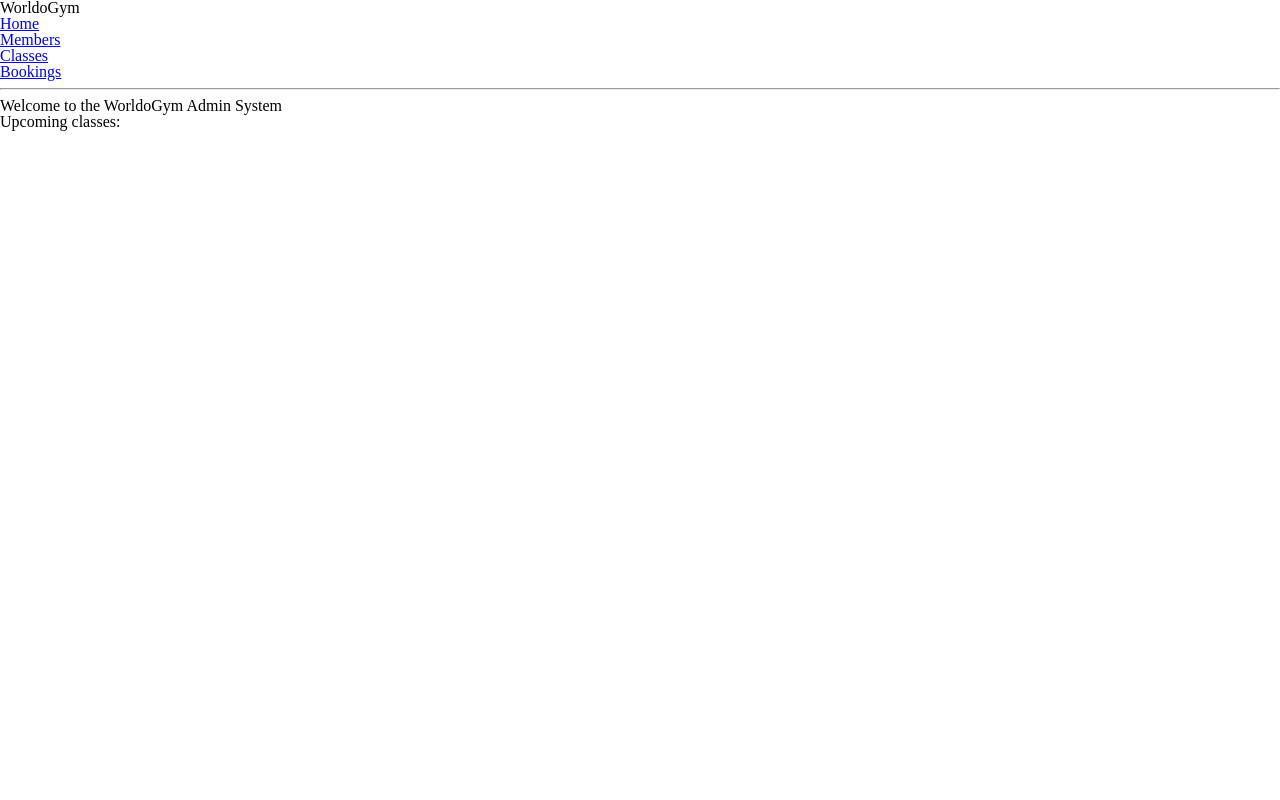
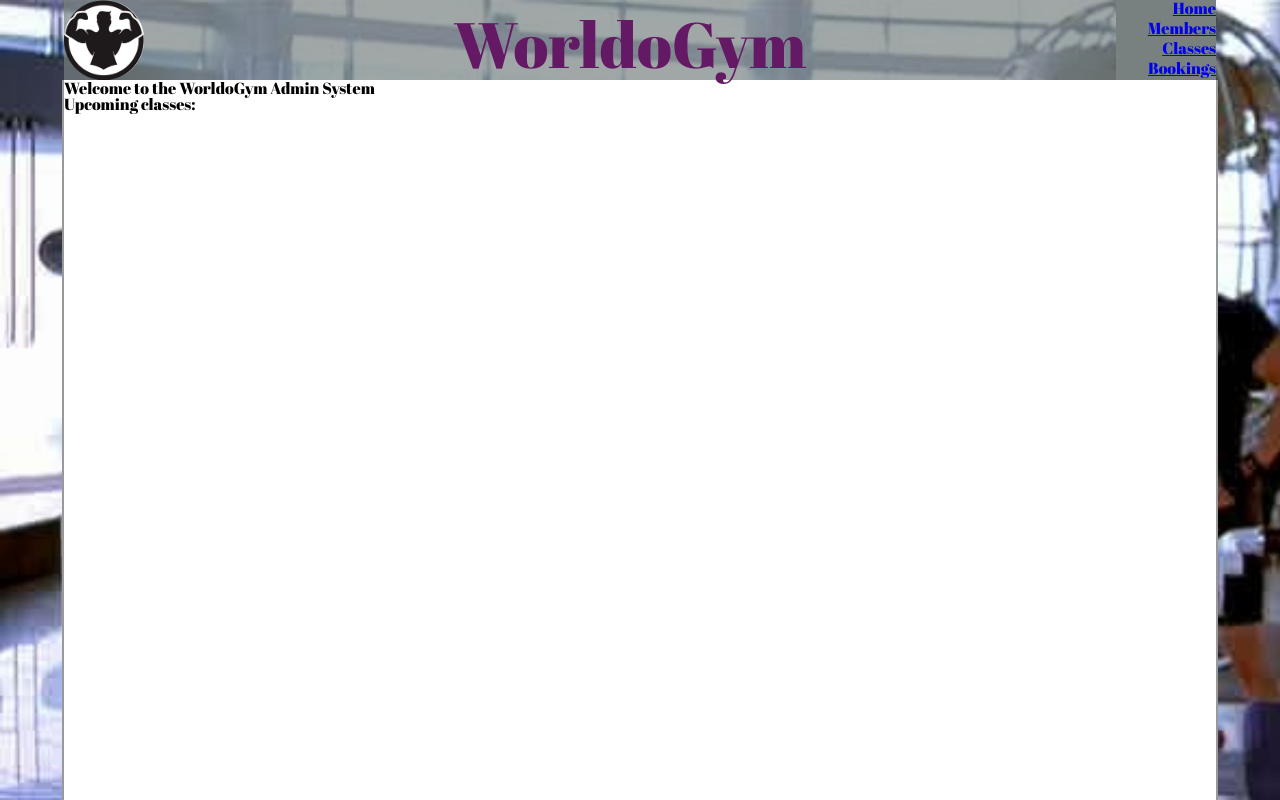
Before and after one commit to Boystavros/gym_admin_app_Python, a Flask app: page / in a window 1280 px wide. Run offline with Flask 2, Linux system fonts and the light colour scheme; data that the repository does not hold is empty; some libraries are stand-ins or nearby versions.

Commit message:
All MVP back end complete and CSS started.

```diff
--- a/console.py
+++ b/console.py
@@ -76,4 +76,4 @@
 
 #TEST booking by... functions
 # print(booking_repository.bookings_by_member(member1)[0].__dict__)
-print(booking_repository.bookings_by_class(fit_class3))
+# print(booking_repository.bookings_by_class(fit_class3))
--- a/static/css/styles.css
+++ b/static/css/styles.css
@@ -0,0 +1,65 @@
+html {
+    background-image: url(/static/images/globogym_scene.jpeg);
+    background-size: cover;
+    margin: 0%;
+    padding: 0%;
+}
+
+body {
+    font-family: 'Abril Fatface', cursive;
+    margin: 0%;
+    padding: 0%;
+}
+
+header {
+    width: 90%;
+    margin-left: 5%;
+    margin-right: 5%;
+    height: 10%;
+    background-color: rgba(120, 128, 128, 0.687);
+    display: inline-flex;
+    flex-direction: row;
+    justify-content: space-between;
+}
+
+h1 {
+    text-align: center;
+    color: rgb(100, 25, 100);
+    font-size: 4rem;
+    padding-top: 1%;
+}
+
+header > nav {
+    display: block;
+    width: 100px;
+}
+
+header > nav > ul {
+    /* background-color: rgb(100, 25, 100);
+    height: 100%;
+    inline-;
+    display: inline-flex; */
+}
+
+header > nav > ul > li {
+    height: 25%;
+    background-color: rgb(120, 128, 128);
+    text-align: end;
+}
+
+header > nav > ul > li > a {
+    /* background-color: rgb(100, 25, 100);
+    color:rgb(218, 212, 212);
+    text-decoration: none; */
+
+}
+
+main {
+    display: block;
+    width: 90%;
+    height: 90%;
+    background-color: white;
+    margin: auto;
+    border-left: 2px solid #999;
+    border-right: 2px solid #999;
+}
--- a/templates/base.html
+++ b/templates/base.html
@@ -1,12 +1,16 @@
 <html>
     <head>
         <title>WorldoGym Admin App</title>
-    <link rel="stylesheet" href="/static/css/reset.css">
-    <link rel="stylesheet" href="/static/css/styles.css">
+        <link rel="stylesheet" href="{{ url_for('static', filename='/css/reset.css') }}">
+        <link rel="stylesheet" href="{{ url_for('static', filename='/css/styles.css') }}">
+        <link rel="preconnect" href="https://fonts.googleapis.com">
+        <link rel="preconnect" href="https://fonts.gstatic.com" crossorigin>
+        <link href="https://fonts.googleapis.com/css2?family=Abril+Fatface&display=swap" rel="stylesheet">
     </head>
     <body>
         <header>
-        <h1>WorldoGym</h1>
+            <img id="logo" src="/static/images/logo.png" alt="WorldoGym Logo">
+            <h1> WorldoGym</h1>
             <nav>
                 <ul>
                     <li>
@@ -24,7 +28,6 @@
                 </ul>
             </nav>
         </header>
-    <hr>
         <main>
         {% block content %}
 
--- a/templates/index.html
+++ b/templates/index.html
@@ -2,9 +2,9 @@
 
 {% block content %}
 
-    <h1>Welcome to the WorldoGym Admin System</h1>
+    <h2>Welcome to the WorldoGym Admin System</h2>
 
-    <h2>Upcoming classes:</h2>
+    <h3>Upcoming classes:</h3>
     <ul>
         {% for fit_class in fit_classes %}
             <li>
```
Also changed, not shown: static/images/globogym_scene.jpeg (added), static/images/logo.png (added). Lines whose indentation alone changed are shown as unchanged.
